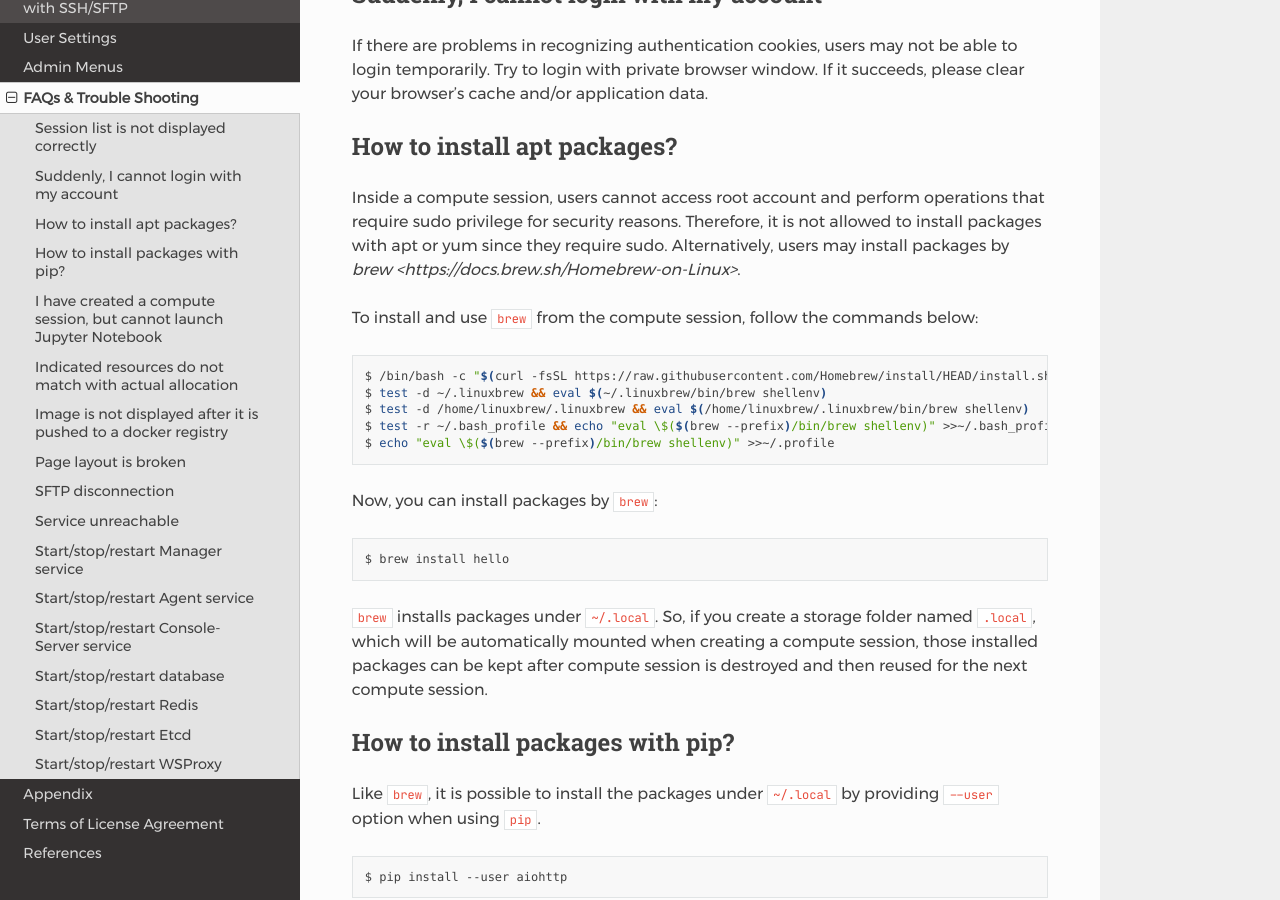
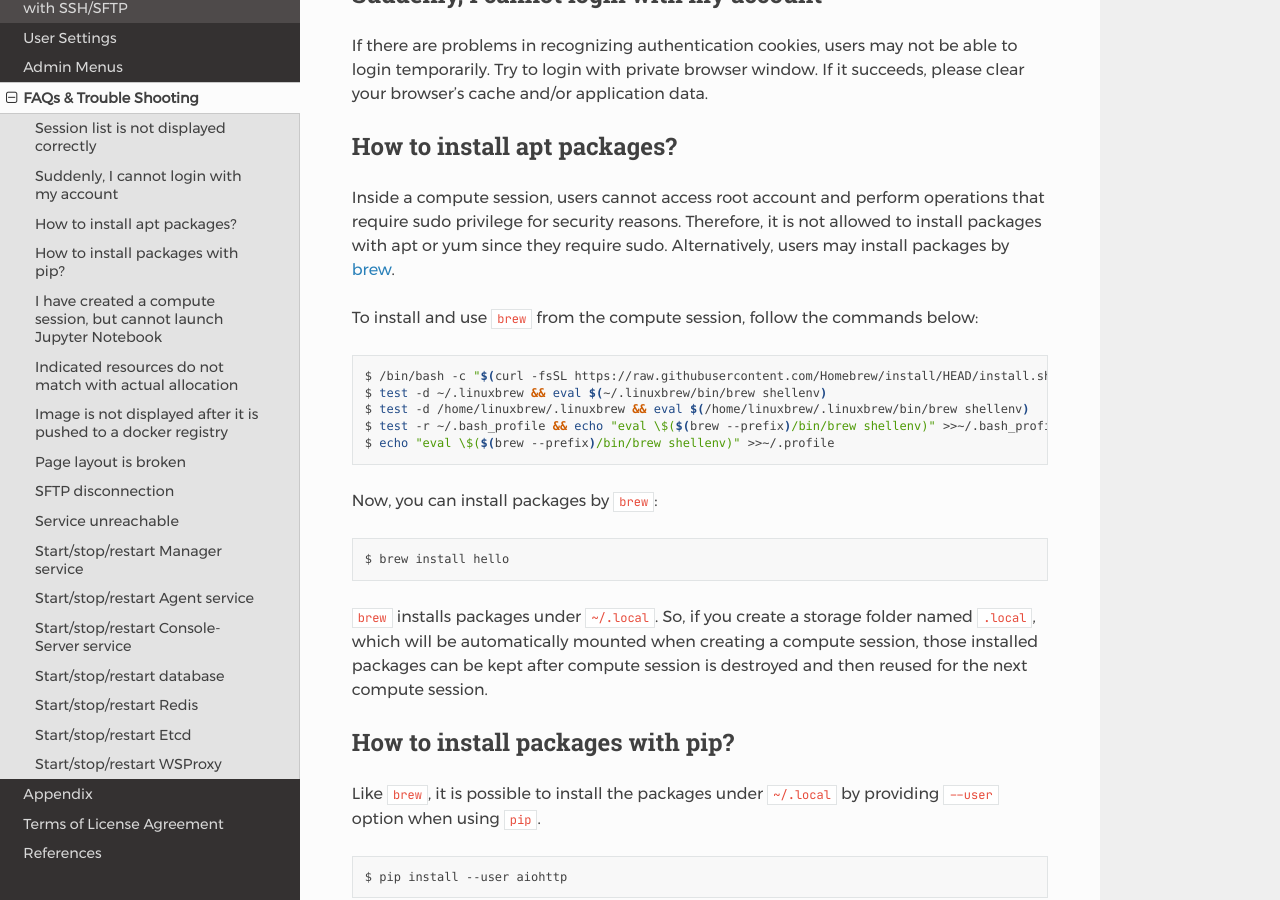
Before and after one commit to lablup/backend.ai-docs-webui, a Sphinx documentation site: the page built from docs/trouble_shooting/trouble_shooting.rst, in a window 1280 px wide and 900 px high, scrolled down 598 px. Built offline with Sphinx 7.4.7 and the Read the Docs theme 2.0.0, drawn with Linux system fonts in a browser that asks for light colours.

```diff
--- a/docs/trouble_shooting/trouble_shooting.rst
+++ b/docs/trouble_shooting/trouble_shooting.rst
@@ -1,6 +1,6 @@
-================
+=======================
 FAQs & Trouble Shooting
-================
+=======================
 
 If you use the GUI Console for a long time, you may experience connection
 problems to Jupyter and/or terminal service, or compute session list not
@@ -15,7 +15,7 @@
 
 
 Session list is not displayed correctly
--------------------------------------
+---------------------------------------
 
 Due to intermittent network problems and/or other various reasons, session list
 may not be displayed correctly. Most of the time, this problem will disappear just by
@@ -34,7 +34,7 @@
 Inside a compute session, users cannot access root account and perform operations
 that require sudo privilege for security reasons. Therefore, it is not allowed to install packages with apt or yum since they require sudo.
 Alternatively, users may install packages by
-`brew <https://docs.brew.sh/Homebrew-on-Linux>`.
+`brew <https://docs.brew.sh/Homebrew-on-Linux>`_.
 
 To install and use ``brew`` from the compute session, follow the commands below:
 
@@ -58,7 +58,7 @@
 destroyed and then reused for the next compute session.
 
 How to install packages with pip?
-----------------------------
+---------------------------------
 
 Like ``brew``, it is possible to install the packages under ``~/.local`` by
 providing ``--user`` option when using ``pip``.
@@ -68,7 +68,7 @@
    $ pip install --user aiohttp
 
 I have created a compute session, but cannot launch Jupyter Notebook
-------------------------------------------------------------------
+--------------------------------------------------------------------
 
 There may be a problem on connecting WSProxy service. Try to stop and restart
 the service by referencing the guide on start/stop/restart WSProxy service.
@@ -103,7 +103,7 @@
 by clicking the trash icon.
 
 Page layout is broken
---------------------
+---------------------
 
 Backend.AI Console utilizes the latest modern JavaScript and/or browser features.
 Please use the LATEST versions of moder browsers (such as Chrome).
@@ -207,7 +207,7 @@
    docker-compose -f docker-compose.hs.etcd.yaml -p <project> restart
 
 Start/stop/restart WSProxy
----------------------------
+--------------------------
 
 SSH into WSProxy node, and run either of following command. Note that <project>
 should be manually written if it was provided when launching the service. It can
```
Also changed, not shown: 1 other file.
